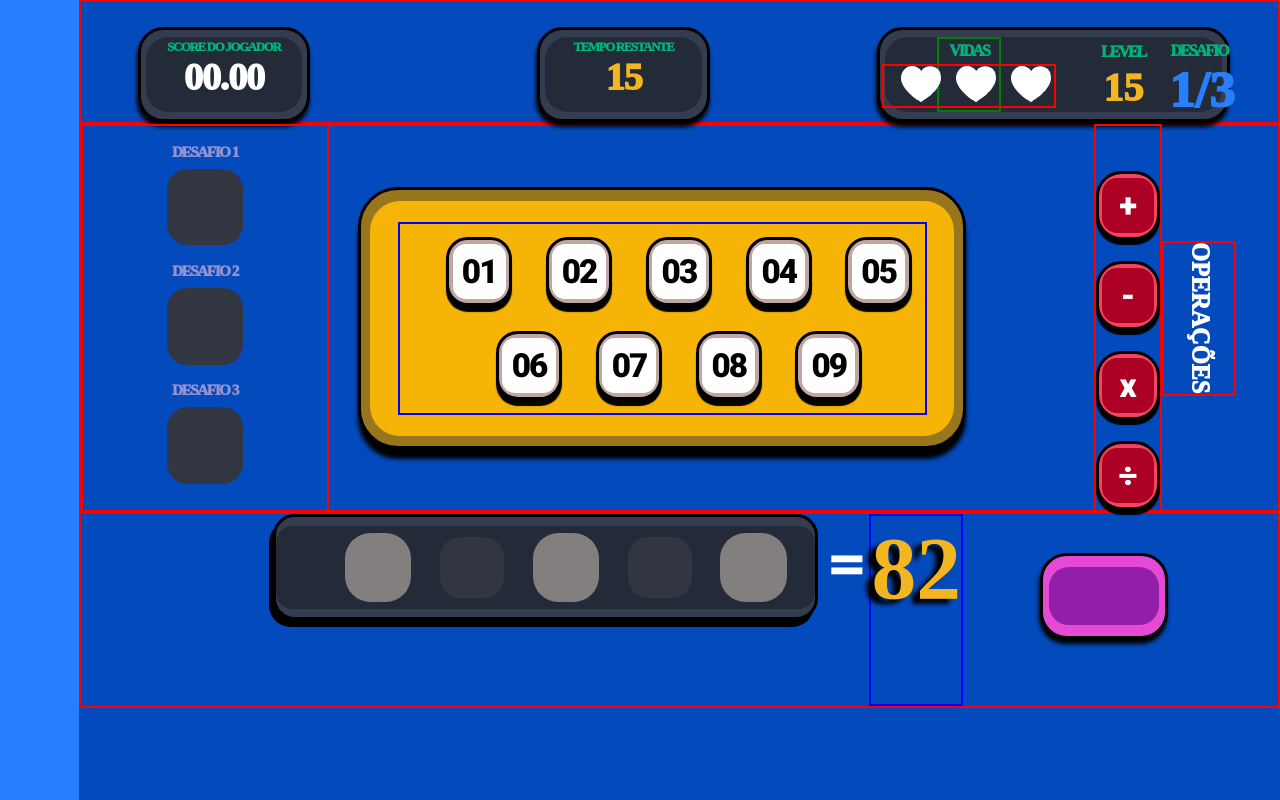
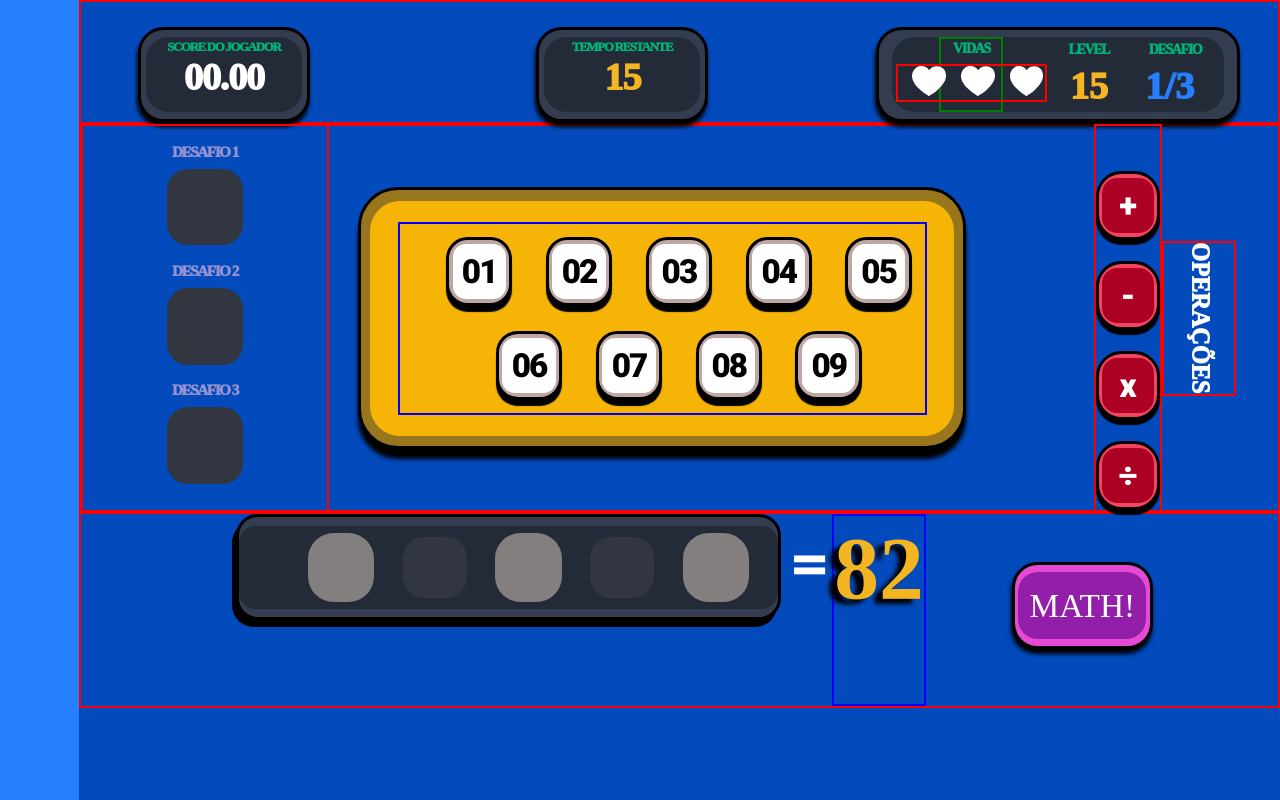
Before and after one commit to tiagooogomes/number, a plain HTML site: page index.html in a window 1280 px wide. Drawn offline with Linux system fonts and the light colour scheme; a web font is replaced by a local one.

Commit message:
Terceiro commit

```diff
--- a/index.html
+++ b/index.html
@@ -109,7 +109,7 @@
             </div>
             <i>=</i>
             <span id="result">82</span>
-            <button><div></div></button>
+            <button><div>MATH!</div></button>
         </section>
     </main>
 </body>
--- a/style.css
+++ b/style.css
@@ -76,6 +76,7 @@ ul {
 }
 
 #score{
+    /* margin-right: clamp(0em, 4.2vw, 4em); */
     margin-left: 4.7%;
     width: clamp(5em, 13vw, 20em);
     /* width: 13.8%; */
@@ -112,17 +113,21 @@ ul {
 }
 
 #time{
-    margin-left: 19%;
+    margin-left: clamp(4em, calc(20vw - 30px), 17em);
+    /* margin-left: 18vw; */
     width: clamp(5em, 13vw, 20em);
 }
 
 #life-info{
     margin-left: 14%;
-    width: 29%;
+    width: clamp(8em, 28vw, 26em);
+    /* width: 29%; */
 }
 
 #life-info ul{
-    width: 85.7%;
+    padding: 0;
+    width: clamp(8.1em, 26vw, 24.8em);
+    /* width: 85.7%; */
     display: flex;
 }
 
@@ -140,17 +145,37 @@ ul {
 
 #life-info span{
     color: #00B479;
-    font-size: 1rem;
+    font-size: clamp(0.5em, 1.1vw, 1em);
+    /* font-size: 1rem; */
     font-weight: 1000;
-    letter-spacing: -2px;
+    letter-spacing: clamp(-0.1em, 0vw, -0.1em);
+    /* letter-spacing: -2px; */
     display: block;
     text-align: center;
-    margin-top: 5px;
+    /* margin-top: 5px; */
 
 }
 
 #lvl-number-externo{
-    margin-left: 100px;
+    margin-left: clamp(-0.5em, calc(8vw - 47px), 6em);
+    /* margin-left: 100px; */
+}
+
+#lvl-number-externo h2{
+    color: #F4B522;
+    font-size: clamp(1.1em, 3vw, 3em);
+    /* font-size: 3.2rem; */
+    font-weight: 1000;
+     /* margin: 0; */
+    text-align: center;
+}
+
+#match-current{
+    color: #257FFE;
+    font-size: clamp(1.2em, 3vw, 3em);
+    /* font-size: 3.2rem; */
+    margin: 0;
+    font-weight: 1000;
 }
 
 #life{
@@ -158,10 +183,12 @@ ul {
     flex-direction: column;
     align-items: center;
     border: 2px solid green;
-    margin-left: 12px;
+    margin-left: clamp(0.1em, calc(6vw - 29px), 3em);
+    /* margin-left: 12px; */
 }
 #life span{
-    margin: 0;
+    margin-top: clamp(-0.5em, 0vw, -0.5em);
+    /* margin-bottom: clamp(1em, -100vw, 0em); */
 }
 
 
@@ -169,23 +196,22 @@ ul {
     display: flex;
     justify-content: space-between;
     border: 2px solid red;
-    width: 170px;
+    width: clamp(7.9em, 13vw, 10.5em);
+    /* width: 130px; */
 }
 
 img{
-    width: 40px;
-    margin-left: 13px;
+    width: clamp(1.7em, 3vw, 2.4em);
+    /* width: 40px; */
+    /* margin-top: clamp(0.5em, 0.1em, 10em); */
+    margin-left: clamp(0.5em, calc(4vw - 20px), 0.9em);
+    /* margin-left: 13px; */
 }
 
-#match-current{
-    color: #257FFE;
-    font-size: 3.2rem;
-    margin: 0;
-    font-weight: 1000;
-}
 
 #match-current-externo{
-    margin-left: 8%;
+    margin-left: clamp(-0.3em, calc(4vw - 25px), 2em);
+    /* margin-left: 8%; */
 }
 
 /* CÓDIGO RELACIONADO A SEGUNDA DIV */
@@ -376,7 +402,7 @@ img{
     border: 3px solid black;
     /* width: 20%; */
     /* height: 20%; */
-    margin-left: clamp(2em, 15vw, 14em);
+    margin-left: clamp(2em, calc(16vw - 50px), 13em);
     /* margin-left: 16%; */
     box-shadow: -4px 7px 0px #000000;
 }
@@ -432,27 +458,33 @@ i{
 }
 
 #sec-three button{
-    margin-left: clamp(0.2em, 6vw, 8em);
+    margin-left: clamp(1.2em, calc(9vw - 29px), 8em);
     /* margin-left: 95px; */
-    width: clamp(2.9em, 10vw, 12.2em);
-    height: clamp(2.6em, 8vw, 6.5em);
-    margin-top: clamp(2.5em, 3vw, 3.6em);
-    border-radius: clamp(1em, 3vw, 2em);
+    width: clamp(5em, 11vw, 12.2em);
+    height: clamp(2.7em, 8vw, 6.5em);
+    margin-top: clamp(2.1em, 4vw, 3.6em);
+    border-radius: clamp(1em, 2vw, 2em);
     background-color: #E54AD4;
     border: 3px solid black;
     display: flex;
     justify-content: center;
     align-items: center;
     box-shadow: -1px 5px 4px #000000;
+    padding: 0;
 }
 
 #sec-three button div{
-    width: clamp(2.5em, 9vw, 13em);
-    height: clamp(2em, 4.5vw, 5.3em);
-    border-radius: clamp(0.7em, 2vw, 1.5em);
+    width: clamp(3.8em, 10vw, 4.35em);
+    height: clamp(2em, 1vw, 2.1em);
+    border-radius: clamp(0.6em, 1vw, 1.3em);
     background-color: #931EAA;
     display: flex;
     justify-content: center;
     align-items: center;
     color: white;
+    font-size: clamp(0.9em, 3vw, 2.5em);
+    /* font-size: 35px; */
+    font-weight: 500;
+    font-family: 'Solway', serif;
+
 }
```
